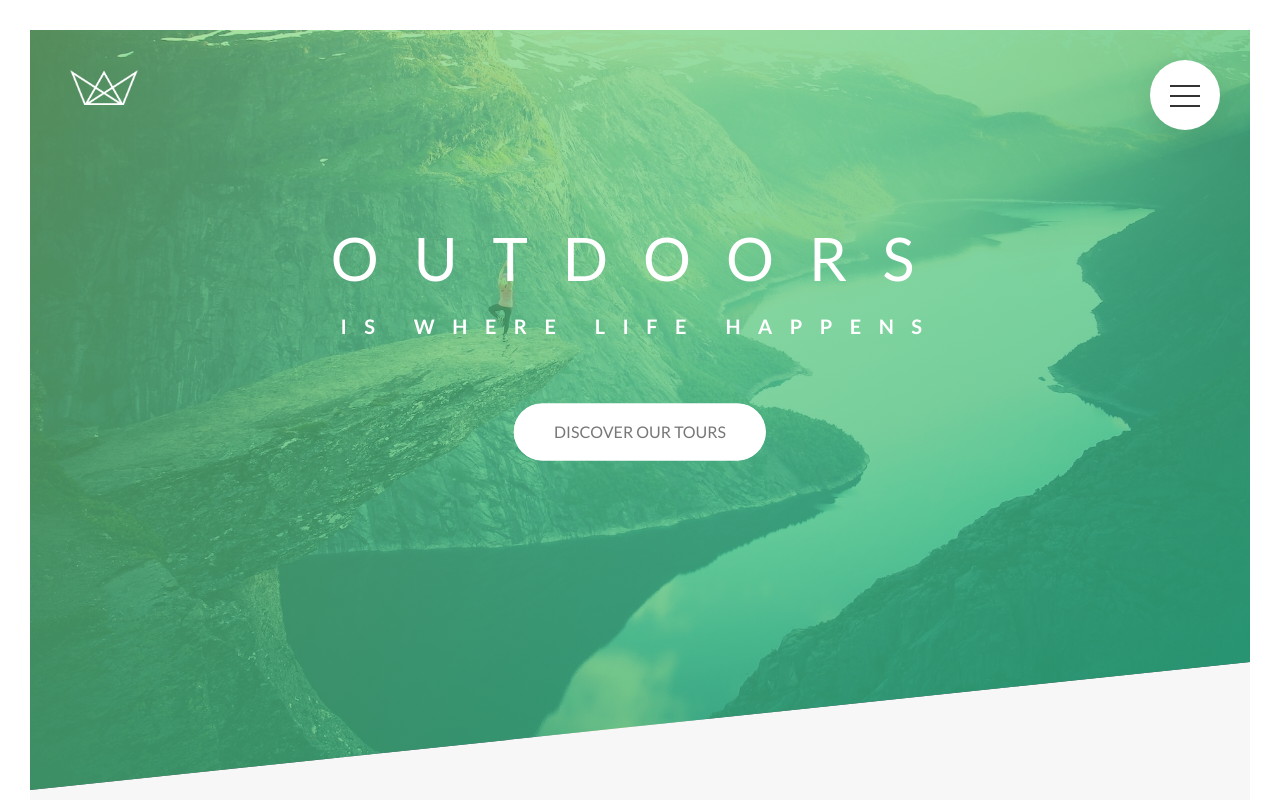
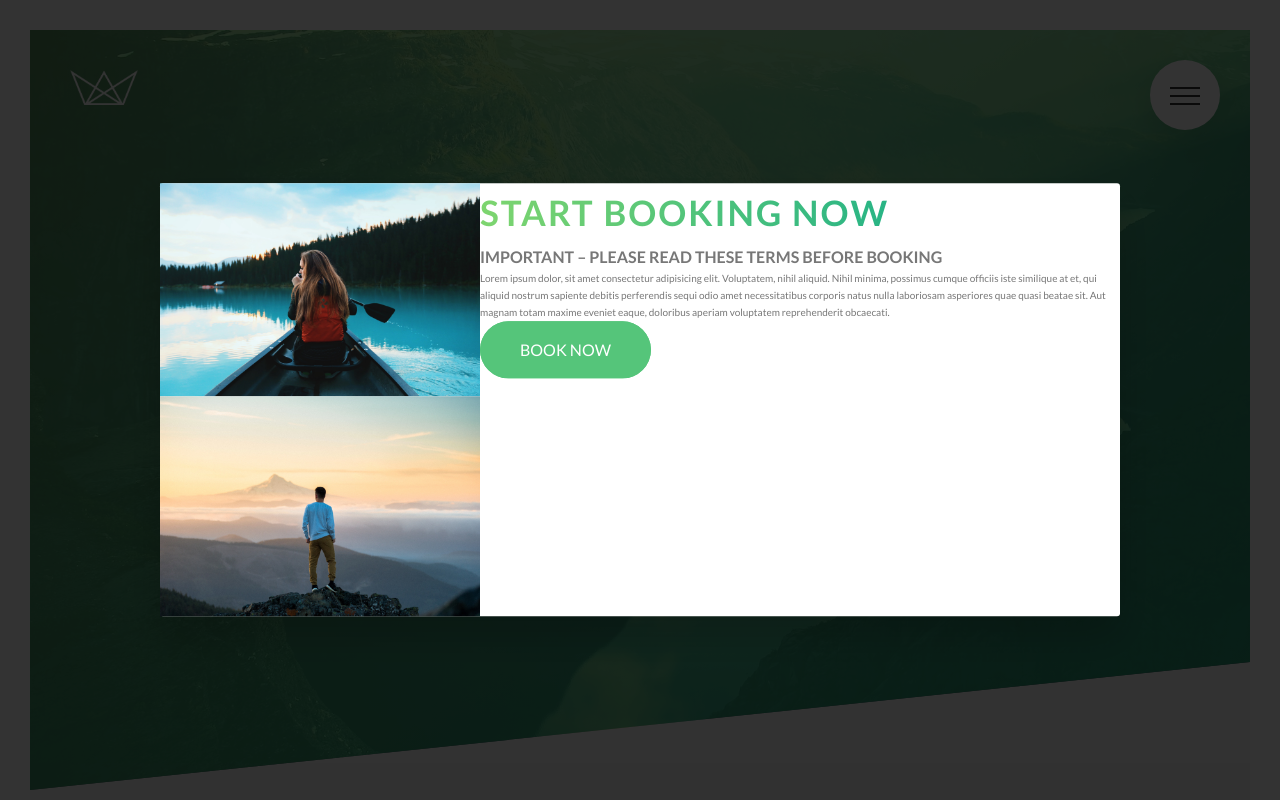
Before and after one commit to Helena-p/natours, a website: page index.html in a window 1280 px wide. Shown: the top 800 px of the page. Drawn offline with Linux system fonts and the light colour scheme.

Commit message:
Add html structure for popup box, with image comntent and headings

```diff
--- a/index.html
+++ b/index.html
@@ -386,6 +386,24 @@
         </div>
       </div>
     </footer>
+
+    <div class="popup">
+      <div class="popup__content">
+        <div class="popup__left">
+          <img src="img/nat-8.jpg" alt="Tour photo" class="popup__img">
+          <img src="img/nat-9.jpg" alt="Tour photo" class="popup__img">
+        </div>
+        <div class="popup__right">
+          <h2 class="heading-secondary">Start booking now</h2>
+          <h3 class="heading-tertiary">Important &ndash; Please read these terms before booking</h3>
+          <p class="popup__text">
+            Lorem ipsum dolor, sit amet consectetur adipisicing elit. Voluptatem, nihil aliquid. Nihil minima, possimus cumque officiis iste similique at et, qui aliquid nostrum sapiente debitis perferendis sequi odio amet necessitatibus corporis natus nulla laboriosam asperiores quae quasi beatae sit. Aut magnam totam maxime eveniet eaque, doloribus aperiam voluptatem reprehenderit obcaecati.
+          </p>
+          <a href="#" class="btn btn--green">Book now</a>
+        </div>
+      </div>
+    </div>
+
     <!--
     <section class="grid-test">
 
--- /dev/null
+++ b/sass/components/_popup.scss
@@ -0,0 +1,35 @@
+.popup {
+  height: 100vh;
+  width: 100%;
+  position: fixed;
+  top: 0;
+  left: 0;
+  background-color: rgba($color-black, 0.8);
+  z-index: 3500;
+
+  &__content {
+    @include absolute-centering;
+    width: 75%;
+    background-color: $color-white;
+    box-shadow: 0 2rem 4rem rgba($color-black, 0.2);
+    border-radius: 0.3rem;
+  }
+
+  &__left {
+    width: 33.33333%;
+    float: left;
+  }
+
+  &__right {
+    width: 66.66667%;
+    float: right;
+  }
+
+  &__img {
+    display: block;
+    max-width: 100%;
+  }
+
+  &__text {
+  }
+}
--- a/sass/layout/_navigation.scss
+++ b/sass/layout/_navigation.scss
@@ -15,7 +15,6 @@
     box-shadow: 0 1rem 3rem rgba($color-black, 0.1);
     text-align: center;
     cursor: pointer;
-    text-align: center;
   }
 
   &__background {
@@ -116,13 +115,37 @@
       content: "";
       position: absolute;
       left: 0;
+      transition: all 0.2s;
     }
 
     &::before {
-      top: -1rem;
+      top: -0.8rem;
     }
     &::after {
-      top: 1rem;
+      top: 0.8rem;
     }
   }
+
+  // Increases the gap between the nav toggle bars on hover
+  &__button:hover &__icon::before {
+    top: -1rem;
+  }
+
+  &__button:hover &__icon::after {
+    top: 1rem;
+  }
+
+  &__checkbox:checked + &__button &__icon {
+    background-color: transparent;
+  }
+
+  &__checkbox:checked + &__button &__icon::before {
+    top: 0;
+    transform: rotate(180deg - 45deg);
+  }
+
+  &__checkbox:checked + &__button &__icon::after {
+    top: 0;
+    transform: rotate(-180deg - (-45deg));
+  }
 }
--- a/sass/main.scss
+++ b/sass/main.scss
@@ -13,6 +13,7 @@
 @import "components/composition";
 @import "components/feature-box";
 @import "components/form";
+@import "components/popup";
 @import "components/story";
 
 @import "layout/header";
```
Also changed, not shown: css/style.css, 1 other file.
